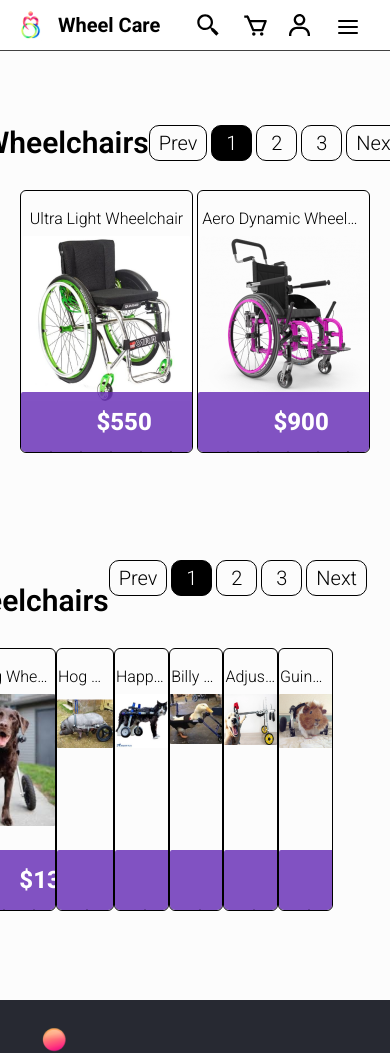
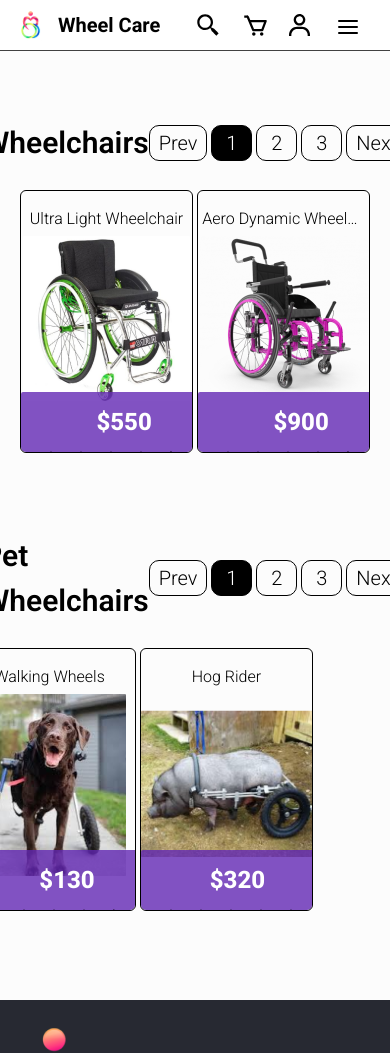
Before and after one commit to Fuz7/Wheel-Care, a React (Vite) app: page /shop in a window 390 px wide. Shown: the top 1053 px of the page. Built offline with nearby package versions, Linux system fonts and the light colour scheme.

Commit message:
Add shoppage petWheelchair card responsiveness md
Only add responsiveness to 640px up

```diff
--- a/src/components/Shop/Shop.jsx
+++ b/src/components/Shop/Shop.jsx
@@ -207,11 +207,11 @@ function ShopCard({ name, imgSrc, price, rating, tags,reviews }) {
 function PetWheelChairContainer() {
   return (
     <div
-      className="mt-90px max-w-[1440px] w-lvw flex
+      className="mt-90px  flex
         flex-col"
     >
       <div className="flex flex-col">
-        <div className="flex justify-between">
+        <div className="flex px-[40px] justify-between">
           <h2 className="font-Roboto font-semibold text-[30px]">
             Pet Wheelchairs
           </h2>
@@ -254,8 +254,10 @@ function PetWheelChairContainer() {
             </div>
           </div>
         </div>
-        <div className="flex gap mt-[25px]">
-          <Link to={'/'}>
+        <div className="grid w-lvw gap-x-1 max-w-full px-[20px] grid-cols-2
+        md:grid-cols-3 lg:grid-cols-4 xl:grid-cols-5 2xl:grid-cols-6
+        max-h-[263px] overflow-hidden  mt-[25px]">
+
             <ShopCard
               name={'Walking Wheels'}
               imgSrc={dogWheelchair}
@@ -264,7 +266,7 @@ function PetWheelChairContainer() {
               reviews={120}
               tags={'Dog Wheelchair'}
             />
-          </Link>
+
           <ShopCard
             name={'Hog Rider '}
             imgSrc={hogRider}
```
